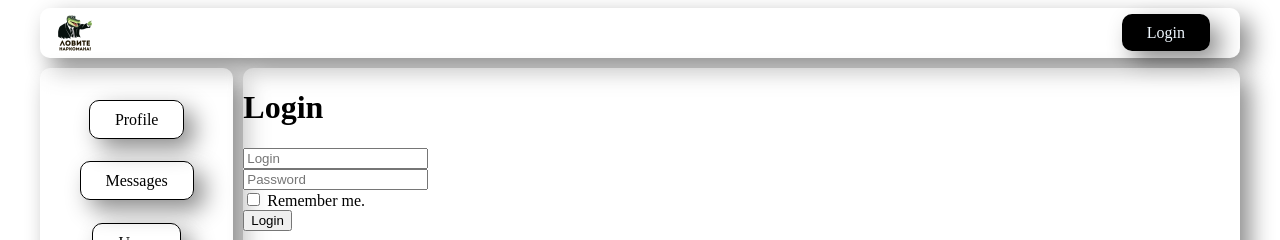
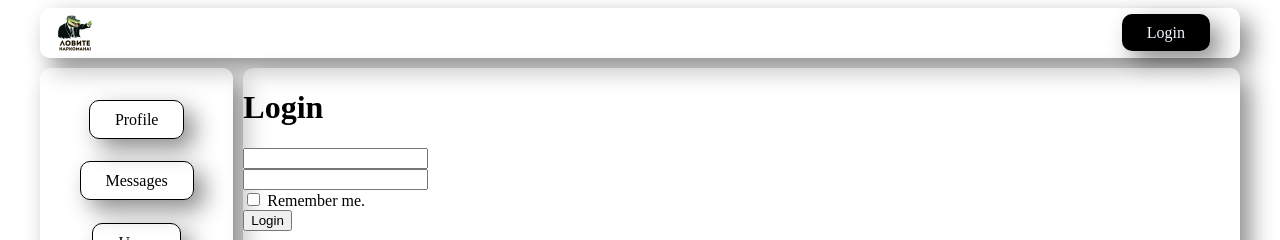
Before and after one commit to AlekseyVY/socialNetworkReactSamuray, a React (Create React App) app: page /login in a window 1280 px wide. Shown: the top 240 px of the page. Built offline with nearby package versions, Linux system fonts and the light colour scheme; no server answers.

Commit message:
feature: lession 77

```diff
--- a/src/components/Dialogs/Dialog/Messages/MessageForm/MessageFrom.jsx
+++ b/src/components/Dialogs/Dialog/Messages/MessageForm/MessageFrom.jsx
@@ -1,11 +1,14 @@
 import {Field, reduxForm} from "redux-form";
+import {Input} from "../../../../common/FormControls/FormsControls";
+import {maxLengthCreator, requiredField} from "../../../../../utils/validators/validators";
 
+const messageLength = maxLengthCreator(30)
 
 const MessageForm = (props) => {
   return (
     <div>
       <form onSubmit={props.handleSubmit}>
-        <Field placeholder={'new message...'} name={'message'} component={'input'}/>
+        <Field placeholder={'new message...'} name={'message'} component={Input} validate={[requiredField, messageLength]}/>
         <button>submit</button>
       </form>
     </div>
--- a/src/components/Login/LoginForm/LoginForm.jsx
+++ b/src/components/Login/LoginForm/LoginForm.jsx
@@ -1,5 +1,7 @@
 import * as React from "react";
 import {Field, reduxForm} from "redux-form";
+import {Input} from "../../common/FormControls/FormsControls";
+import {requiredField} from "../../../utils/validators/validators";
 
 
 const LoginForm = (props) => {
@@ -7,13 +9,13 @@ const LoginForm = (props) => {
     <div>
       <form onSubmit={props.handleSubmit}>
         <div>
-          <Field placeholder={'Login'} name={'login'} component={'input'}/>
+          <Field placeholder={'Login'} name={'login'} component={Input} validate={[requiredField]}/>
         </div>
         <div>
-          <Field placeholder={'Password'} name={'password'} component={'input'}/>
+          <Field placeholder={'Password'} name={'password'} component={Input} validate={[requiredField]}/>
         </div>
         <div>
-          <Field type={'checkbox'} placeholder={'Checkbox'} name={'rememberMe'} component={'input'}/> Remember me.
+          <Field type={'checkbox'} placeholder={'Checkbox'} name={'rememberMe'} component={'input'} /> Remember me.
         </div>
         <button>Login</button>
       </form>
--- a/src/components/Profile/MyPosts/MyPostForm/MyPostForm.jsx
+++ b/src/components/Profile/MyPosts/MyPostForm/MyPostForm.jsx
@@ -1,12 +1,15 @@
 import {Field, reduxForm} from "redux-form";
+import {maxLengthCreator, requiredField} from "../../../../utils/validators/validators";
+import {Input} from "../../../common/FormControls/FormsControls";
 
+const postLength = maxLengthCreator(15)
 
 const MyPostForm = (props) => {
 
   return (
     <div>
       <form onSubmit={props.handleSubmit}>
-        <Field placeholder={'my post...'} name={'myPost'} component={'input'}/>
+        <Field name={'myPost'} component={Input} validate={[requiredField, postLength]} placeholder={'new post...'}/>
         <button>submit</button>
       </form>
     </div>
--- /dev/null
+++ b/src/components/common/FormControls/FormsControls.js
@@ -0,0 +1,14 @@
+import styles from './formControls.module.css'
+
+
+export const Input = ({input, meta, props}) => {
+  const hasError = meta.touched && meta.error;
+  return (
+    <div className={hasError ? styles.error : ""}>
+      <div>
+        <input {...input} {...props}/>
+      </div>
+      {meta.touched && meta.error && <span>{meta.error}</span>}
+    </div>
+  )
+}
--- /dev/null
+++ b/src/components/common/FormControls/formControls.module.css
@@ -0,0 +1,10 @@
+
+.error input
+{
+    border: solid 2px red;
+}
+
+.error span
+{
+    color: red;
+}
--- /dev/null
+++ b/src/utils/validators/validators.js
@@ -0,0 +1,11 @@
+
+
+export const requiredField = (value) => {
+  if (value) return undefined
+    return 'Field is required'
+}
+
+export const maxLengthCreator = (size) => (value) => {
+  if (value.length > size) return `Max length is ${size} symbols`
+    return undefined
+}
```
Also changed, not shown: src/components/common/Form/Form.jsx (deleted, +0 -31 lines), src/components/common/FormControls/Form.module.css (renamed from src/components/common/Form/Form.module.css), 1 other file (tests, documents, lock files or other folders).
